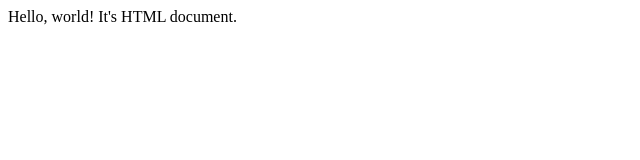
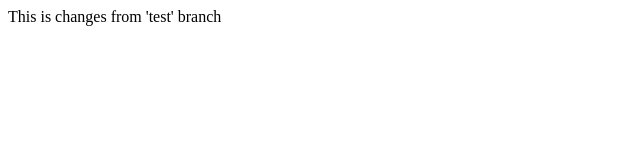
Before and after one commit to DedRobin/git_train_test, a plain HTML site: page index.html in a window 1280 px wide. Shown: the full height of the page, 0-640 px from the left. Drawn offline with Linux system fonts and the light colour scheme.

Commit message:
fix: make changes in index.html

```diff
--- a/index.html
+++ b/index.html
@@ -6,7 +6,7 @@
     <title>Document</title>
 </head>
 <body>
-    Hello, world! It's HTML document.
+    This is changes from 'test' branch
 </body>
 <script src="index.js">
 </script>
```
